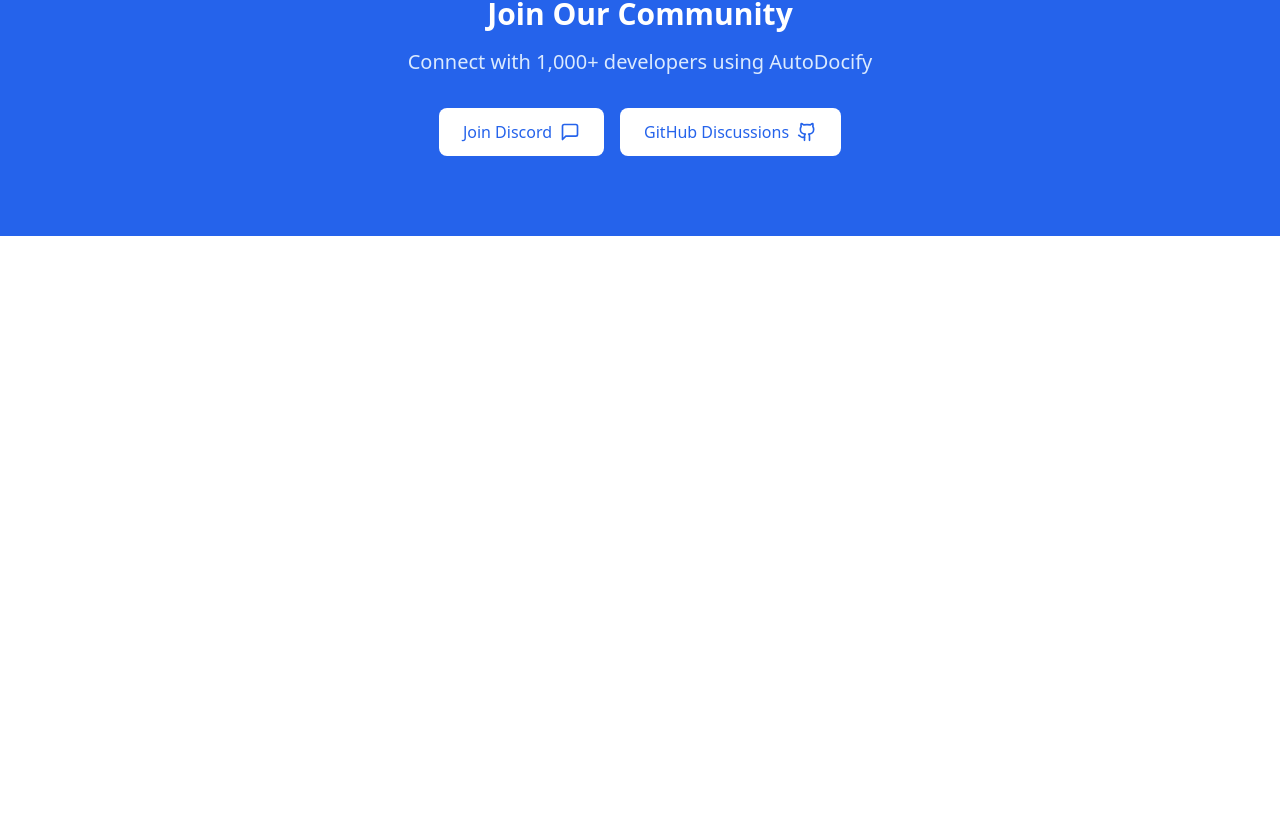
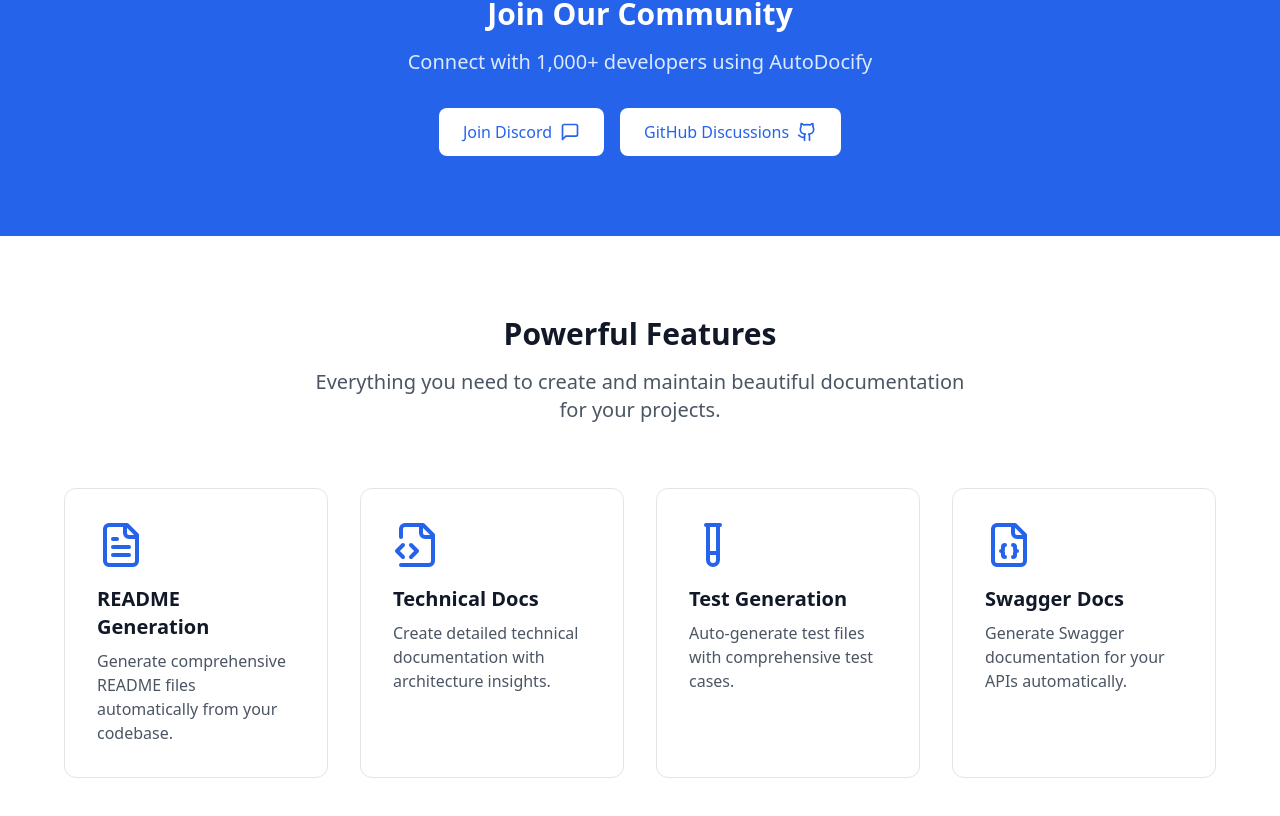
Before and after one commit to AlexanderAdedeji/autodocify-info-page, a Next.js app: page / in a window 1280 px wide. Shown: the part 2045-2861 px from the top of the page. Before the commit the page ends 2281 px from the top, so only its background shows below. Built offline with nearby package versions, Linux system fonts and the light colour scheme.

Commit message:
features section

```diff
--- a/app/page.tsx
+++ b/app/page.tsx
@@ -1,5 +1,6 @@
 import CommunitySection from "@/components/general/CommunitySection";
 import EnterpriseSecurity from "@/components/general/EnterpriseSecurity";
+import FeaturesSection from "@/components/general/Features";
 import Hero from "@/components/general/Hero";
 import TrustedBySection from "@/components/general/TrustedBy";
 import WhyChooseAutoDocify from "@/components/general/WhyChooseAutodocify";
@@ -15,6 +16,8 @@
 
       <EnterpriseSecurity />
       <CommunitySection/>
+
+      <FeaturesSection/>
     </>
   );
 }
--- /dev/null
+++ b/components/general/Features.tsx
@@ -0,0 +1,64 @@
+import { FileText, FileCode2, TestTube, FileJson } from "lucide-react";
+
+const features = [
+  {
+    icon: <FileText className="w-12 h-12 text-blue-600 mb-4" />,
+    title: "README Generation",
+    description:
+      "Generate comprehensive README files automatically from your codebase.",
+  },
+  {
+    icon: <FileCode2 className="w-12 h-12 text-blue-600 mb-4" />,
+    title: "Technical Docs",
+    description:
+      "Create detailed technical documentation with architecture insights.",
+  },
+  {
+    icon: <TestTube className="w-12 h-12 text-blue-600 mb-4" />,
+    title: "Test Generation",
+    description:
+      "Auto-generate test files with comprehensive test cases.",
+  },
+  {
+    icon: <FileJson className="w-12 h-12 text-blue-600 mb-4" />,
+    title: "Swagger Docs",
+    description:
+      "Generate Swagger documentation for your APIs automatically.",
+  },
+];
+
+const FeaturesSection = () => {
+  return (
+    <section id="features" className="w-full px-4 py-20 dark:bg-gray-900">
+      <div className="max-w-6xl mx-auto">
+        <div className="text-center mb-16">
+          <h2 className="text-3xl font-bold mb-4 text-gray-900 dark:text-white">
+            Powerful Features
+          </h2>
+          <p className="text-xl text-gray-600 dark:text-gray-400 max-w-2xl mx-auto">
+            Everything you need to create and maintain beautiful documentation
+            for your projects.
+          </p>
+        </div>
+        <div className="grid md:grid-cols-2 lg:grid-cols-4 gap-8">
+          {features.map((feature, index) => (
+            <div
+              key={index}
+              className="p-8 rounded-xl border dark:border-gray-700 hover:dark:border-gray-600 dark:bg-gray-800 hover:shadow-lg transition-all"
+            >
+              {feature.icon}
+              <h3 className="text-xl font-semibold mb-2 text-gray-900 dark:text-white">
+                {feature.title}
+              </h3>
+              <p className="text-gray-600 dark:text-gray-400">
+                {feature.description}
+              </p>
+            </div>
+          ))}
+        </div>
+      </div>
+    </section>
+  );
+};
+
+export default FeaturesSection;
```
